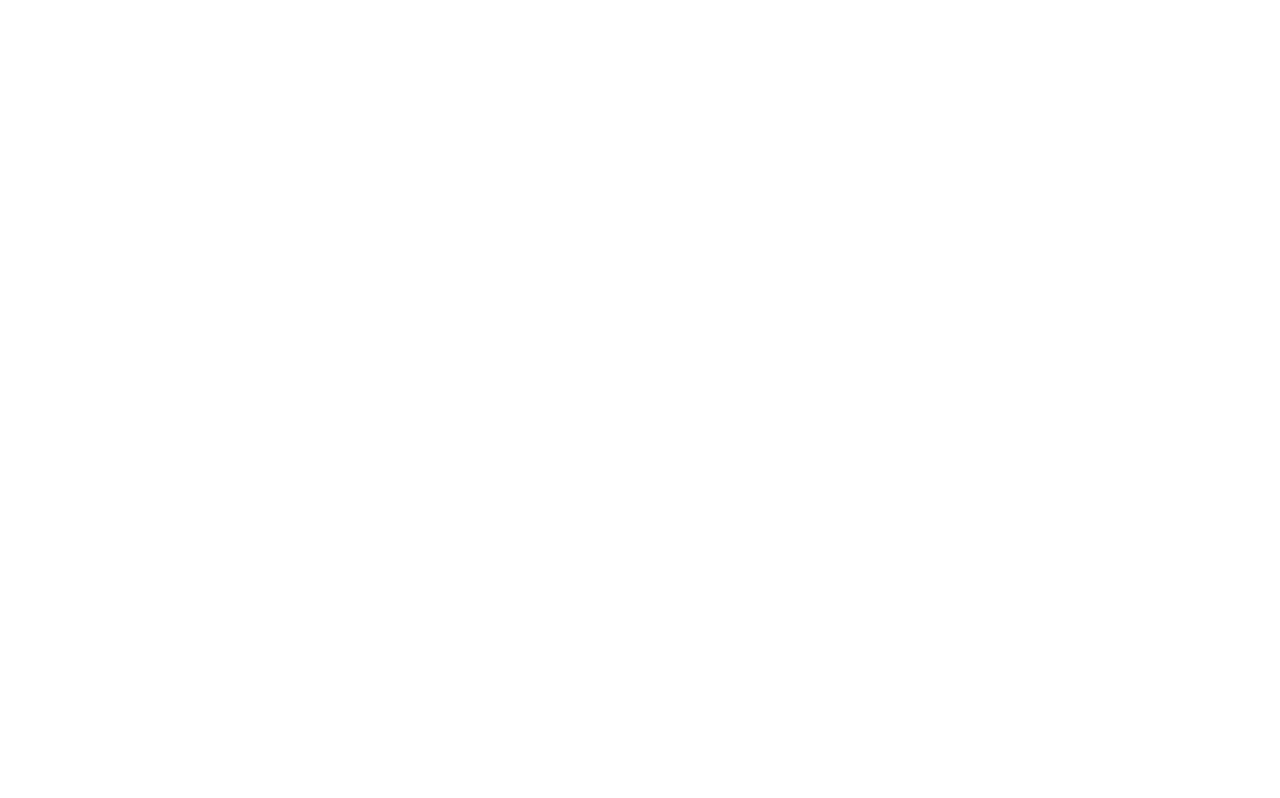
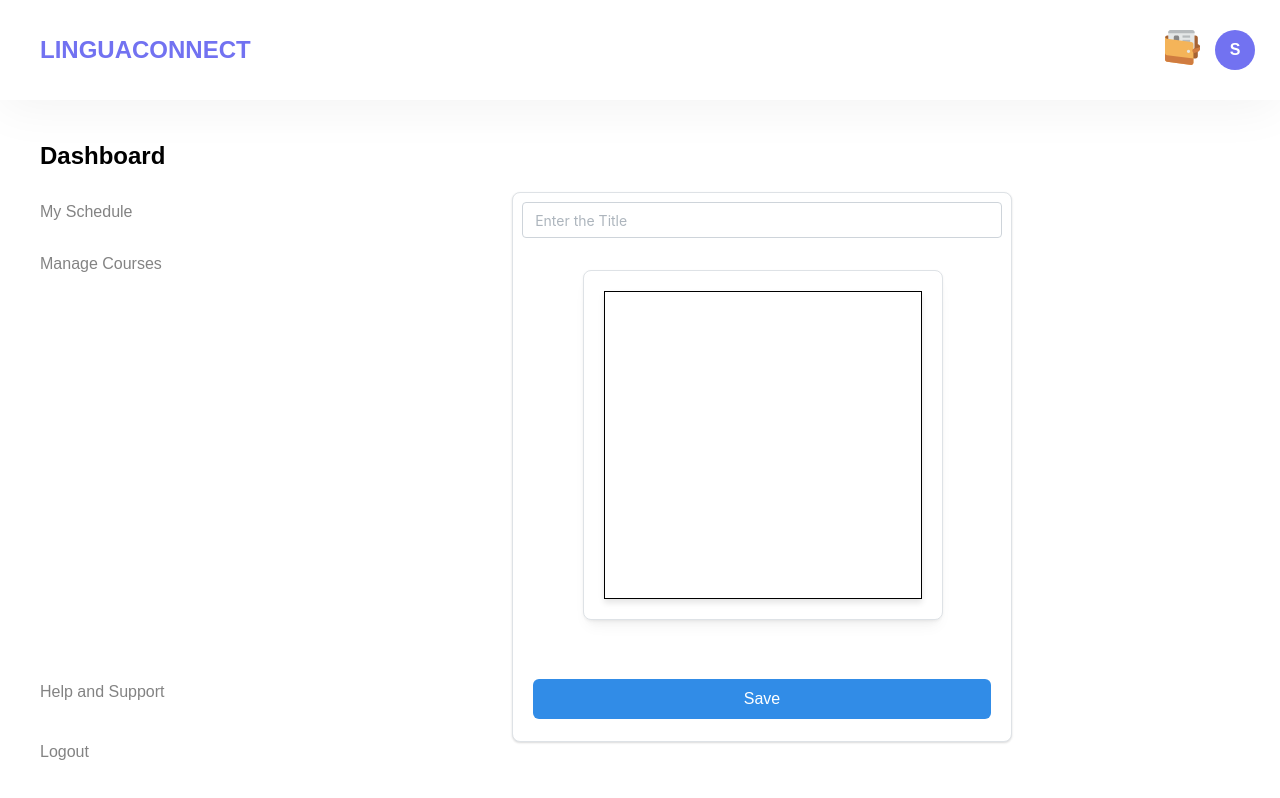
Before and after one commit to MegaaDev/TRINIT-TRINITY-DEV, a React (Vite) app in the folder FRONTEND/: page /createFlash in a window 1280 px wide. Before the commit this address had no page. Built offline with nearby package versions, Linux system fonts and the light colour scheme; sample sign-in values are in the browser's storage.

Commit message:
feat: fashCard Added

```diff
--- a/FRONTEND/src/App.tsx
+++ b/FRONTEND/src/App.tsx
@@ -18,6 +18,8 @@ import CallRoom from './pages/CallRoom/CallRoom';
 import CourseHome from './pages/CourseHome/CourseHome';
 import CoursePage from './pages/CoursePage/CoursePage';
 import CreateCourse from './pages/CreateCourse/CreateCourse';
+import FlashCardCreate from './pages/FlashCards/FlashCardCreate';
+import ViewFlashCard from './pages/FlashCards/ViewFlashCard';
 
 function App() {
   return (
@@ -37,6 +39,8 @@ function App() {
             <Route path="mycourses/desc/:id" element={<CourseHome />} />
             <Route path="courses" element={<BrowseCourse />} />
             <Route path="courses/:id" element={<CoursePage />} />
+            <Route path="/createFlash" element={<FlashCardCreate />} />
+            <Route path="/viewFlash" element={<ViewFlashCard />} />
             <Route
               path="myprofile"
               element={<Profile bio={'hello Pawan'} name={'Pawan Kumar'} />}
--- /dev/null
+++ b/FRONTEND/src/pages/FlashCards/Container.tsx
@@ -0,0 +1,39 @@
+import { Card, Image,Text,Badge } from '@mantine/core';
+import FlashCardModel from './FlashCardModel';
+const Container = () => {
+    return (
+        <div>
+            <Card
+                shadow="xs"
+                padding="lg"
+                radius="md"
+                className="w-[280px] h-[300px] cursor-pointer transition-all"
+                withBorder
+            >
+                <Card.Section>
+                    <Image
+                        src=".//src/assets/pic/city.jpg"
+                        height={80}
+                        alt="Norway"
+                    />
+                </Card.Section>
+                <div className="flex flex-col mt-1">
+                    <div className="mb-2">
+                        <Text fw={500}>Vishrudh Sir</Text>
+                    </div>
+                </div>
+                <div className="flex flex-col">
+                    <div className="flex gap-2">
+                        <Badge color="green">Greek</Badge>
+                        <Badge color="green">Advanced</Badge>
+                    </div>
+                </div>
+                <div style={{ position: "absolute", top: "85%", }}>
+                    <FlashCardModel title={'Hi pawan'} text={'glDWGDYHB kbchbsCY CBIbcib'}></FlashCardModel>
+                </div>
+            </Card>
+        </div>
+    )
+}
+
+export default Container;
--- /dev/null
+++ b/FRONTEND/src/pages/FlashCards/FlashCardCreate.tsx
@@ -0,0 +1,70 @@
+import { Card, Input } from '@mantine/core';
+import { useState } from 'react';
+
+const FlashCardCreate = () => {
+    const [title, setTitle] = useState("");
+    const [text, setText] = useState("");
+
+    const handleSave = () => {
+        console.log("Title:", title);
+        console.log("Text:", text);
+        window.location.href = "/myschedule";
+    };
+
+    return (
+        <div>
+            <Card
+                shadow="xs"
+                padding="lg"
+                radius="md"
+                className="w-[500px] h-[550px] cursor-pointer transition-all"
+                withBorder
+                style={{ position: "absolute", left: "40%", top: "24%", }}
+            >
+                <Card.Section style={{ padding: "2%" }}>
+                    <Input
+                        value={title}
+                        onChange={(event) => setTitle(event.target.value)}
+                        placeholder="Enter the Title"
+                    />
+                    <Card
+                        shadow="sm"
+                        padding="lg"
+                        radius="md"
+                        className="w-[360px] h-[350px] cursor-pointer transition-all"
+                        withBorder
+                        style={{ position: "absolute", left: "14%", top: "14%" }}
+                    >
+                        <textarea
+                            value={text}
+                            onChange={(event) => setText(event.target.value)}
+                            style={{
+                                width: "100%",
+                                height: "100%",
+                                borderColor: "black",
+                                boxShadow: "0px 4px 6px rgba(0, 0, 0, 0.1)",
+                                border: "1px solid black",
+                                padding: "8px",
+                                boxSizing: "border-box",
+                                fontSize: "inherit",
+                                lineHeight: "1.5",
+                                resize: "none",
+                                outline: "none",
+                            }}
+                        />
+                    </Card>
+                </Card.Section>
+
+                <button
+                    onClick={handleSave}
+                    className="mt-[25px] text-[16px] h-[40px] flex justify-center items-center text-white p-3 bg-[#318CE7] hover:bg-[#43a0fc] active:bg-[#3176bb] transition-all rounded-md "
+                    style={{ position: "relative", top: "80%" }}
+                >
+                    Save
+                </button>
+            </Card>
+        </div>
+    );
+};
+
+export default FlashCardCreate;
--- /dev/null
+++ b/FRONTEND/src/pages/FlashCards/FlashCardModel.tsx
@@ -0,0 +1,41 @@
+import { useDisclosure } from '@mantine/hooks';
+import { Modal, Button } from '@mantine/core';
+import { Card } from '@mantine/core';
+import PropTypes from 'prop-types';
+
+function FlashCardModel({ title, text }) {
+    const [opened, { open, close }] = useDisclosure(false);
+
+    return (
+        <>
+            <Button style={{background:"#318CE7"}} onClick={open}>Open modal</Button>
+            <Modal opened={opened} onClose={close} centered>
+                <div>
+                    <Card
+                        shadow="xs"
+                        padding="lg"
+                        radius="md"
+                        className="w-[400px] h-[500px] cursor-pointer transition-all"
+                        withBorder
+                    >
+                        <h1 className="text-xl font-semibold">{title}</h1>
+                        <p className="mt-4">{text}</p>
+                        <button
+                            className="mt-4 text-[16px] h-[40px] flex justify-center items-center text-white p-3 bg-[#318CE7] hover:bg-[#43a0fc] active:bg-[#3176bb] transition-all rounded-md "
+                            style={{ position: "relative", top: "70%" }}
+                        >
+                            Delete
+                        </button>
+                    </Card>
+                </div>
+            </Modal>
+        </>
+    );
+}
+
+FlashCardModel.propTypes = {
+    title: PropTypes.string.isRequired,
+    text: PropTypes.string.isRequired,
+};
+
+export default FlashCardModel;
--- /dev/null
+++ b/FRONTEND/src/pages/FlashCards/ViewFlashCard.tsx
@@ -0,0 +1,22 @@
+import Container from "./Container";
+
+const ViewFlashCard = () => {
+    return (
+        <div style={{display:"flex",flexDirection:"column",gap:"5%"}}>
+            <div style={{ display: "flex",gap:"2%" }}>
+               <Container></Container>
+               <Container></Container>
+               <Container></Container>
+               <Container></Container>
+            </div>
+            <div style={{ display: "flex",gap:"2%" }}>
+               <Container></Container>
+               <Container></Container>
+               <Container></Container>
+               <Container></Container>
+            </div>
+        </div>
+    );
+}
+
+export default ViewFlashCard;
```
